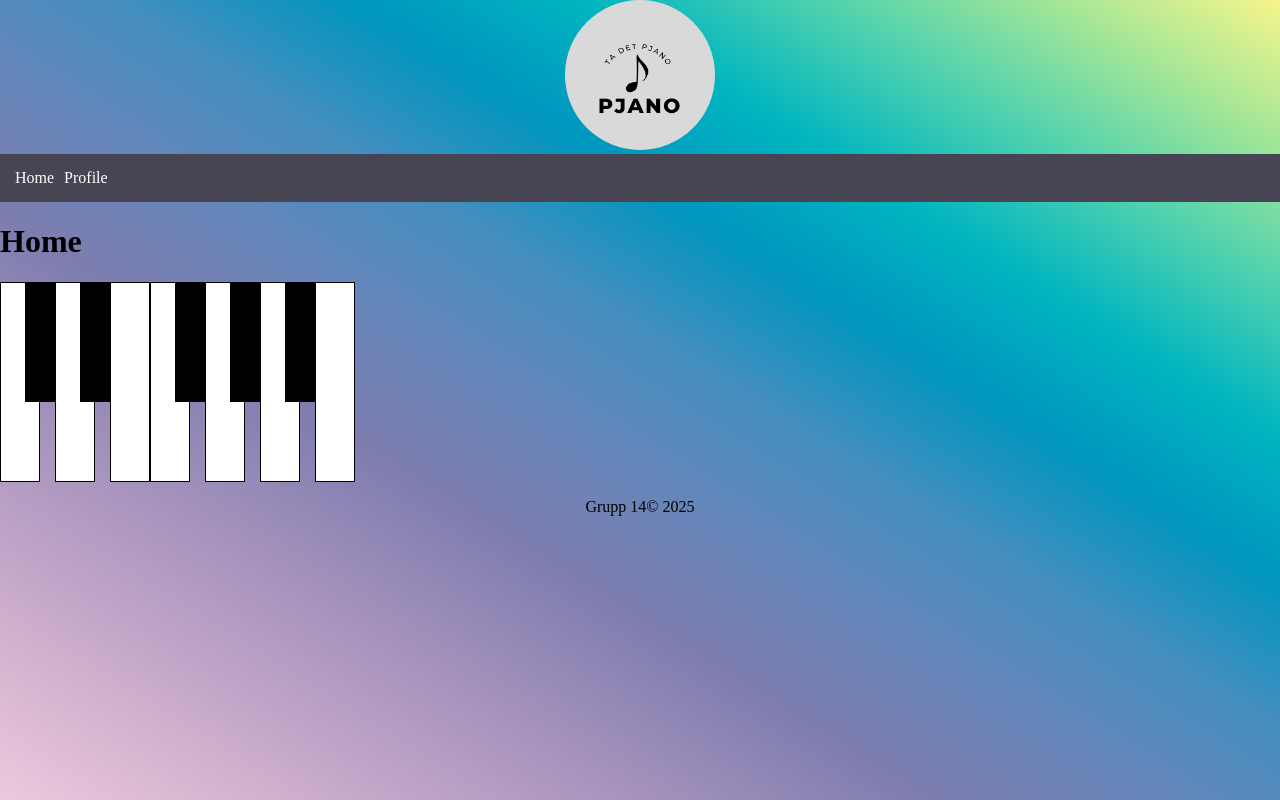
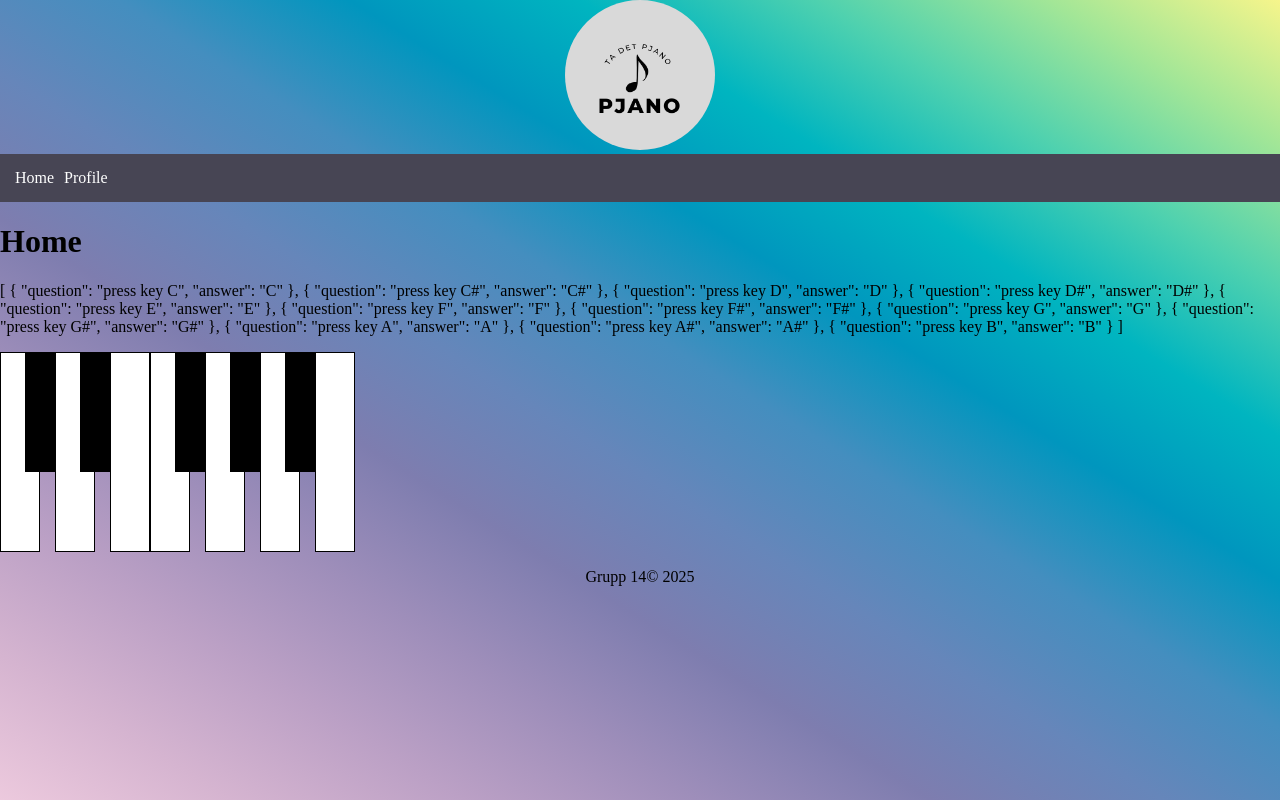
Before and after one commit to LinnLihnell/Pjano, a Vue app: page /#/ in a window 1280 px wide. Built offline with nearby package versions, Linux system fonts and the light colour scheme.

Commit message:
updated question

```diff
--- a/src/components/Questions.vue
+++ b/src/components/Questions.vue
@@ -14,6 +14,16 @@ export default{
       {question:"press key A",answer:"A"},
       {question:"press key A#",answer:"A#"},
       {question:"press key B",answer:"B"},]}
+  },
+  methods:{
+    shuffleQuestion(array){
+      for(let i = array -1; i > 0; i--){
+      let random = Math.floor(Math.random()* i)
+      let temp = array[i]
+      vue.set(array, i, array[random])
+      vue.set(array, random, temp);
+      }
+    }
   }
 }
 
@@ -21,7 +31,7 @@ export default{
 
 
 <template>
-<p v-for="x in questions.question"></p>
+<p>{{ questions }}</p>
 </template>
 
 
```
